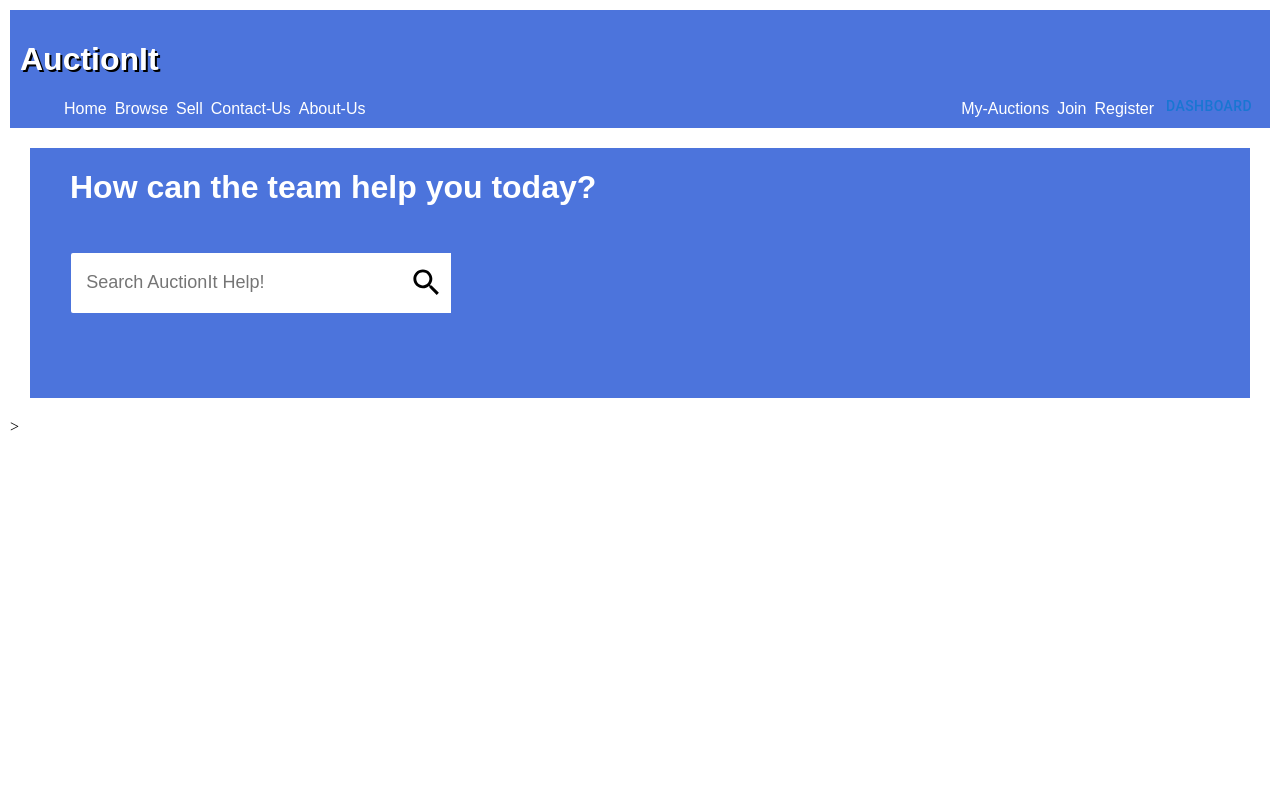
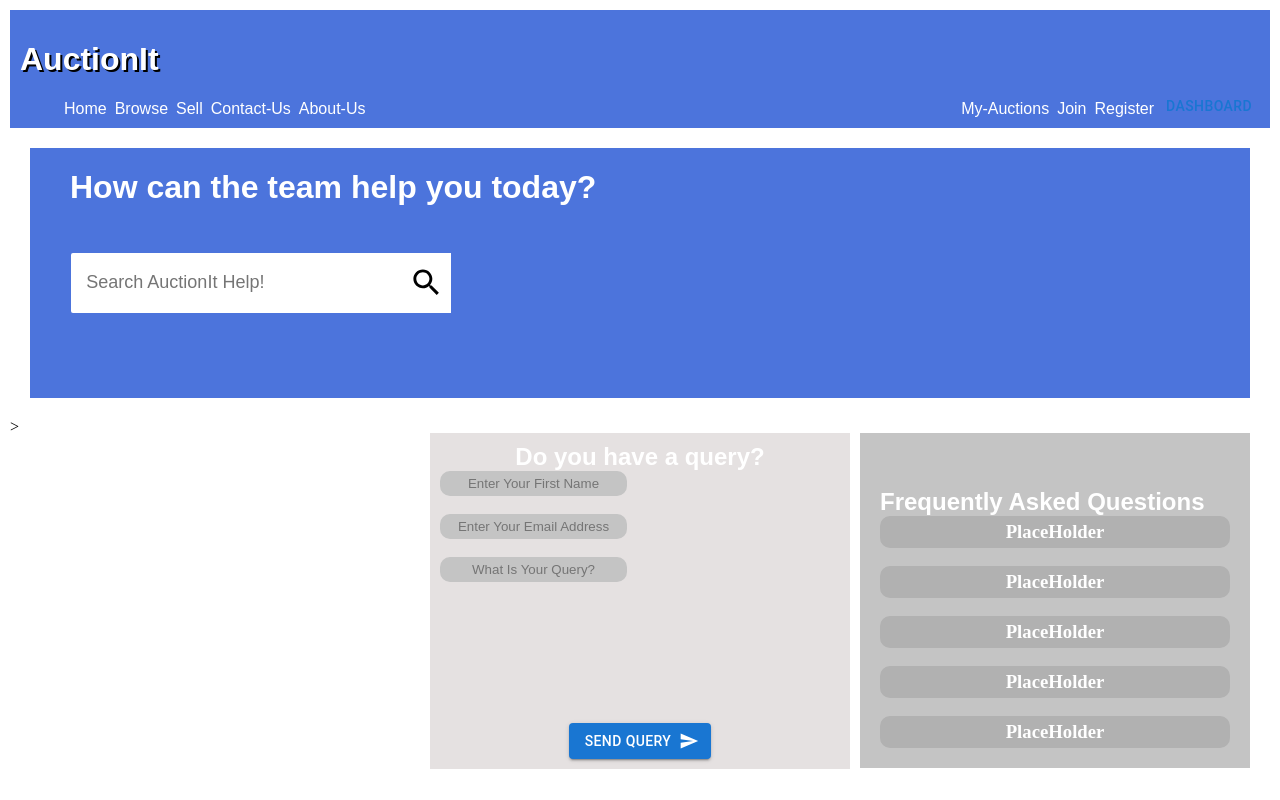
Before and after one commit to Liam5305/AuctionIT_HonoursProject, a React app: page /#/contact in a window 1280 px wide. Built offline with nearby package versions, Linux system fonts and the light colour scheme.

Commit message:
Implemented new features on About Page
Implemented Frequently Asked Questions, Query Box and sorted some CSS to go with it as per Figma

```diff
--- /dev/null
+++ b/src/components/EmailQuery.js
@@ -0,0 +1,25 @@
+import React from "react";
+import Button from '@mui/material/Button';
+import SendIcon from '@mui/icons-material/Send';
+
+function FreqQuestions() {
+    return (
+        <div className="query_header">
+            <h2>Do you have a query?</h2>
+            <div className="query_items">
+                <form>
+                    <input type="text" id="fname" placeholder="Enter Your First Name"></input>
+                    <br />
+                    <input type="text" id="email" placeholder="Enter Your Email Address"></input>
+                    <br /><input type="textarea" id="query" rows="4" cols="50" placeholder="What Is Your Query?"></input>
+                    <br />
+                    <Button variant="contained" endIcon={<SendIcon />}>
+                        Send Query
+                    </Button>
+                </form>
+            </div>
+        </div>
+    )
+}
+
+export default FreqQuestions;
--- /dev/null
+++ b/src/components/FrequentQuestions.js
@@ -0,0 +1,22 @@
+import React from "react";
+
+function FreqQuestions() {
+    return (
+        <div className="freq_questions">
+            <h2>Frequently Asked Questions</h2>
+            <div className="f_questions">
+                <h3>PlaceHolder</h3>
+                <br/>
+                <h3>PlaceHolder</h3>
+                <br/>
+                <h3>PlaceHolder</h3>
+                <br/>
+                <h3>PlaceHolder</h3>
+                <br/>
+                <h3>PlaceHolder</h3>
+            </div>
+        </div>
+    )
+}
+
+export default FreqQuestions;
--- a/src/components/Main.js
+++ b/src/components/Main.js
@@ -13,10 +13,7 @@ import AboutUs from "./pages/About";
 import MyAuctions from "./pages/MyAuctions";
 import JoinPage from "./pages/JoinUs";
 import RegisterPage from "./pages/Register";
-import AboutTabs from "../components/AboutTabs";
 import DashboardPanel from "../components/Dashboard";
-import SearchBar from "./SearchBar";
-//import FreqQuestions from "./QuestionsTab";
 
 function Main() {
     return (
@@ -46,8 +43,8 @@ function Main() {
                             <Route exact path="/" element={<HomePage />} />
                             <Route path="/browse" element={<BrowsePage />} />
                             <Route path="/sell" element={<SellPage />} />
-                            <Route path="/contact" element={<ContactPage />, <SearchBar />} />
-                            <Route path="/about" element={<AboutUs />, <AboutTabs />} />
+                            <Route path="/contact" element={<ContactPage />} />
+                            <Route path="/about" element={<AboutUs />} />
                             <Route path="/my-auctions" element={<MyAuctions />} />
                             <Route path="/join" element={<JoinPage />} />
                             <Route path="/register" element={<RegisterPage />} />
--- a/src/components/pages/About.js
+++ b/src/components/pages/About.js
@@ -1,11 +1,11 @@
 import React from "react";
+import AboutTabs from "../AboutTabs";
 
 function AboutUs() {
     return (
         <div>
-            {/* <li><a href="/aboutus">About AuctionIt</a></li>
-            <li><a href="/thetean">The Team</a></li>
-            <li><a href="/careers">AuctionIt Careers</a></li> */}
+            <h1>Test</h1>
+            <AboutTabs  />
         </div>
     );
 }
--- a/src/components/pages/Contact.js
+++ b/src/components/pages/Contact.js
@@ -1,21 +1,23 @@
 import React from "react";
+import SearchBar from "../SearchBar";
+import FreqQuestions from "../FrequentQuestions";
+import EmailQuery from "../EmailQuery";
 
 function ContactPage() {
 
     return (
-        <>
-            <div className="email-query">
-                <form action="/action_page.php">
-                    <input type="text" id="fname" name="First Name"></input>
-                    <br />
-                    <input type="text" id="email" name="Email Address"></input>
-                    <br />
-                    <input type="text" id="query-box" name="What is your Query?" ></input>
-                    <br />
-                    <button type="submit">Submit</button>
-                </form>
+        <div>
+            <div className="search">
+                <SearchBar />
             </div>
-        </>
+            <div className="freq_questions">
+                <FreqQuestions />
+            </div>
+            <div className="query_us">
+                <EmailQuery />
+            </div>
+        </div>
+
     )
 }
 
--- a/src/index.css
+++ b/src/index.css
@@ -475,3 +475,48 @@ textarea[type=text]:focus {
     width: 543px;
     position: absolute;
 }
+
+.freq_questions {
+    margin-top: 35px;
+    background-color: #C4C4C4;
+    padding: 10px 10px 10px 10px;
+    display: table;
+    width: 350px;
+    float: right;
+    color: white;
+}
+
+.f_questions h3 {
+    text-align: center;
+    margin: auto;
+    padding: 5px 5px 5px 5px;
+    background-color: #B1B1B1;
+    border-radius: 10px;
+}
+
+.query_header {
+    margin-top: 35px;
+    background-color: #E5E1E1;
+    display: table;
+    padding: 10px 10px 10px 10px;
+    float: right;
+    margin-right: 10px;
+    width: 400px;
+    height: 250px;
+    text-align: center;
+    color: white;
+}
+
+.query_items Button {
+    margin-top: 123px;
+}
+
+.query_items input {
+    border-radius: 10px;
+    border: none;
+    padding: 5px 5px 5px 5px;
+    display: table;
+    background-color: #C4C4C4;
+    color: white;
+    text-align: center;
+}
```
Also changed, not shown: src/components/QuestionsTab.js (deleted, +0 -20 lines).
